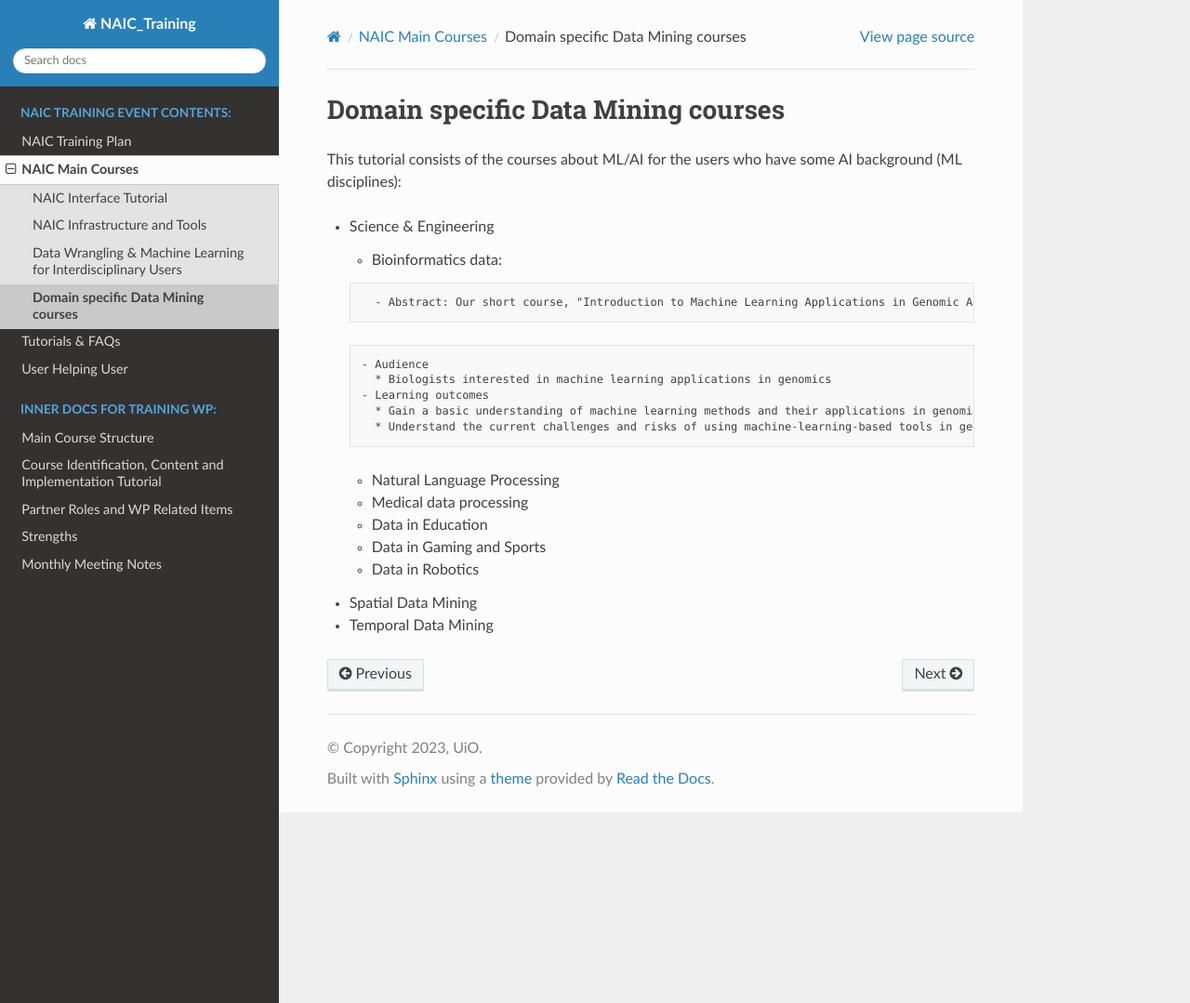
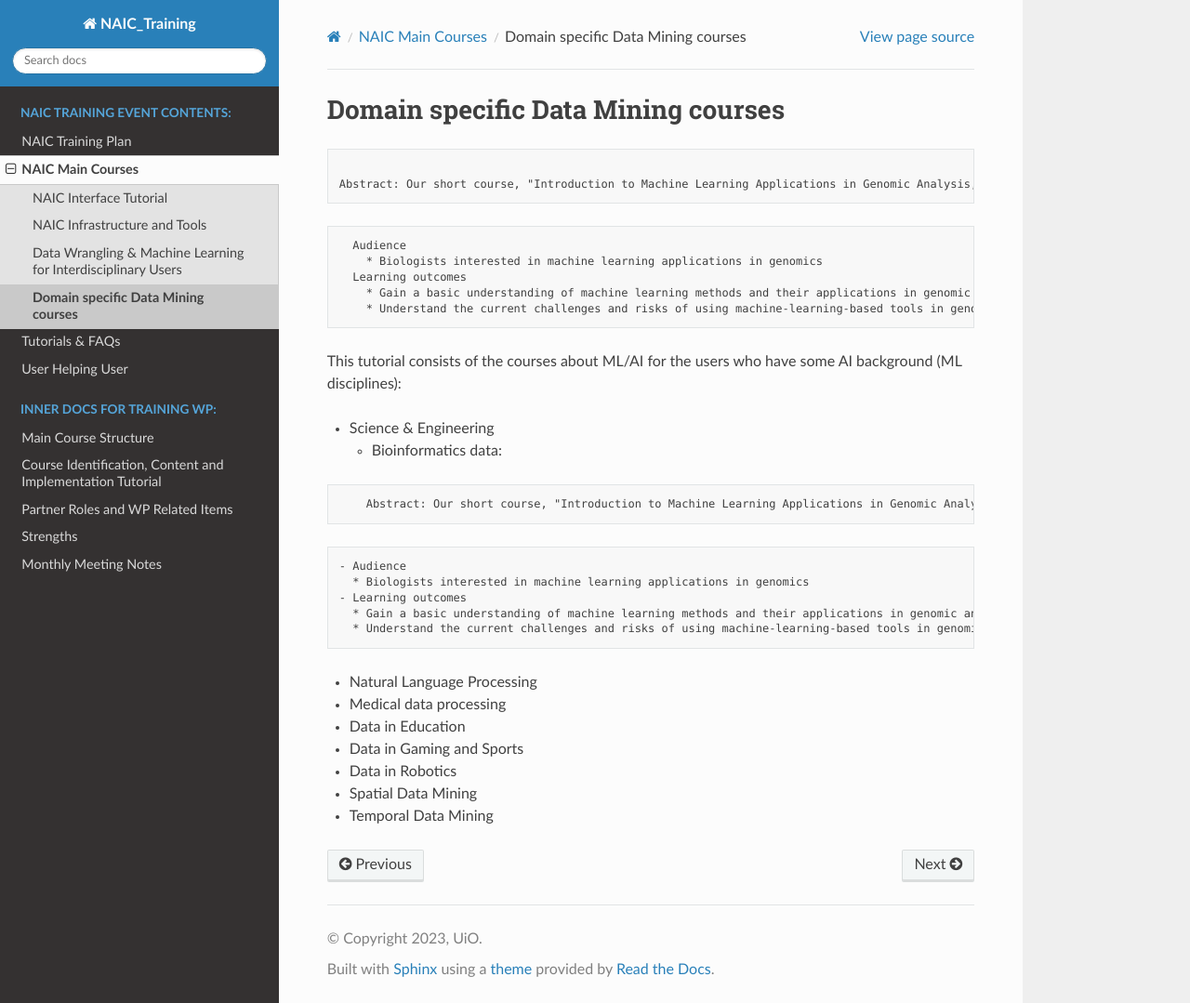
Before and after one commit to bikbikbiket/TrainingPlan, a Sphinx documentation site: the page built from doc/CourseFolder/training-plan_domain.md, in a window 1280 px wide and 1079 px high. Shown: the whole window at 93% size. Built offline with Sphinx 7.4.7 and the Read the Docs theme 2.0.0, drawn with Linux system fonts in a browser that asks for light colours.

Commit message:
Update training-plan_domain.md

````diff
--- a/doc/CourseFolder/training-plan_domain.md
+++ b/doc/CourseFolder/training-plan_domain.md
@@ -1,13 +1,25 @@
 # Domain specific Data Mining courses
+
+```{Introduction to machine learning applications in genomic analysis}
+
+Abstract: Our short course, "Introduction to Machine Learning Applications in Genomic Analysis," is specifically designed to provide an overview of the key machine learning concepts and their use cases in genomic analysis. The course begins with an introduction to the main concepts of machine learning technologies, including supervised learning, unsupervised learning, and reinforcement learning, providing participants with a basic understanding of how these technologies work. Next, the course will introduce various genomic analysis methods that can potentially benefit from machine learning technologies. Here, we will introduce participants to recently developed machine-learning-based genomic analysis tools, while highlighting their underlying technologies. Importantly, we will highlight the challenges of using these tools in genomic analysis and discuss the associated risks. By the end of the course, participants will have gained a basic understanding of machine learning use cases in genomic analysis, as well as the current challenges and risks of this growing field.
+```
+```{About the Course}
+  Audience
+    * Biologists interested in machine learning applications in genomics
+  Learning outcomes
+    * Gain a basic understanding of machine learning methods and their applications in genomic analysis.
+    * Understand the current challenges and risks of using machine-learning-based tools in genomic analysis.
+```
+
 
 This tutorial consists of the courses about ML/AI for the users who have some AI background (ML disciplines):
 
 - Science & Engineering
   - Bioinformatics data:
-
-  ```{Introduction to machine learning applications in genomic analysis}
-    - Abstract: Our short course, "Introduction to Machine Learning Applications in Genomic Analysis," is specifically designed to provide an overview of the key machine learning concepts and their use cases in genomic analysis. The course begins with an introduction to the main concepts of machine learning technologies, including supervised learning, unsupervised learning, and reinforcement learning, providing participants with a basic understanding of how these technologies work. Next, the course will introduce various genomic analysis methods that can potentially benefit from machine learning technologies. Here, we will introduce participants to recently developed machine-learning-based genomic analysis tools, while highlighting their underlying technologies. Importantly, we will highlight the challenges of using these tools in genomic analysis and discuss the associated risks. By the end of the course, participants will have gained a basic understanding of machine learning use cases in genomic analysis, as well as the current challenges and risks of this growing field.
-  ```
+```{Introduction to machine learning applications in genomic analysis}
+    Abstract: Our short course, "Introduction to Machine Learning Applications in Genomic Analysis," is specifically designed to provide an overview of the key machine learning concepts and their use cases in genomic analysis. The course begins with an introduction to the main concepts of machine learning technologies, including supervised learning, unsupervised learning, and reinforcement learning, providing participants with a basic understanding of how these technologies work. Next, the course will introduce various genomic analysis methods that can potentially benefit from machine learning technologies. Here, we will introduce participants to recently developed machine-learning-based genomic analysis tools, while highlighting their underlying technologies. Importantly, we will highlight the challenges of using these tools in genomic analysis and discuss the associated risks. By the end of the course, participants will have gained a basic understanding of machine learning use cases in genomic analysis, as well as the current challenges and risks of this growing field.
+```
   ```{About the Course}
   - Audience
     * Biologists interested in machine learning applications in genomics
````
